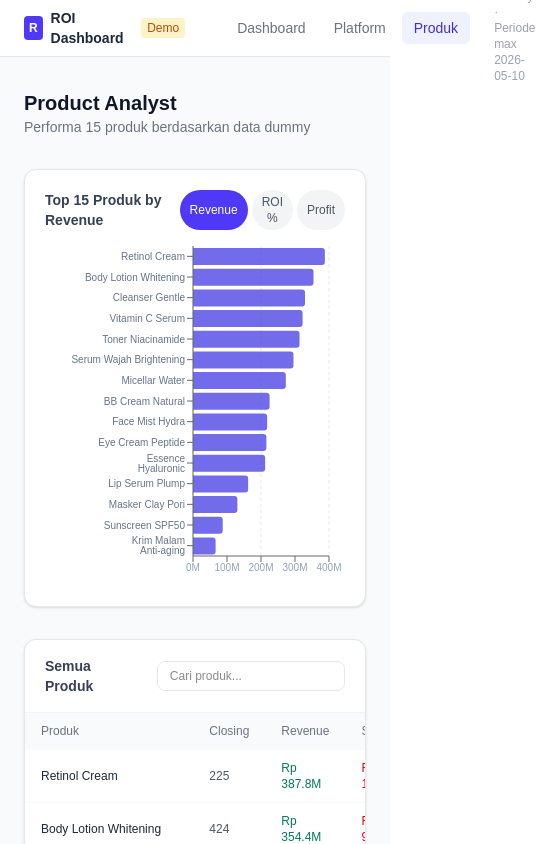
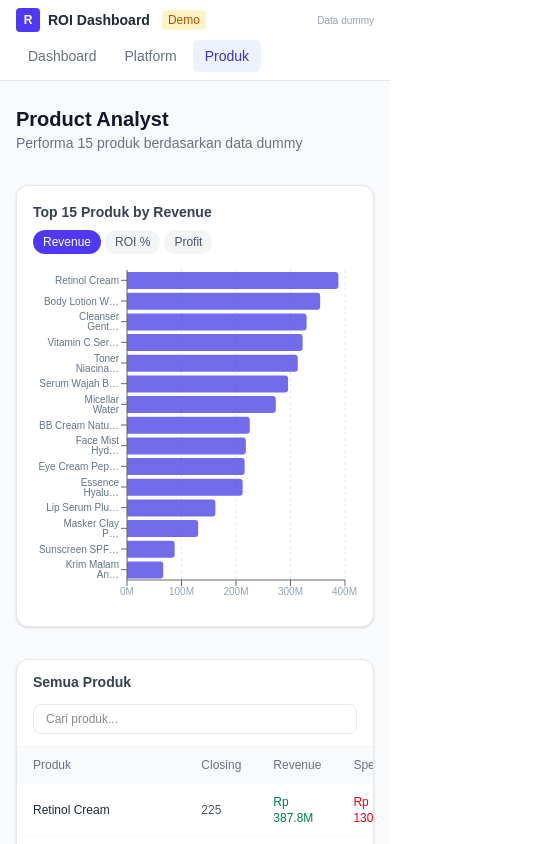
Before and after one commit to ipul9/portfolio-ipul, a Next.js app in the folder apps/web/: page /roi/product in a window 390 px wide. Shown: the top 844 px of the page, 536 px wide, since content can reach past the window. Built offline with nearby package versions, Linux system fonts and the light colour scheme.

Commit message:
fix(roi): mobile responsive — RoiNav stacked layout, KpiCard delta wrap, product YAxis narrowed, paddings reduced

```diff
--- a/apps/web/app/roi/layout.tsx
+++ b/apps/web/app/roi/layout.tsx
@@ -6,7 +6,7 @@ export default function RoiLayout({ children }: { children: React.ReactNode }) {
   return (
     <div className="min-h-screen bg-slate-50">
       <RoiNav />
-      <div className="mx-auto max-w-7xl px-6 py-8">{children}</div>
+      <div className="mx-auto max-w-7xl px-4 py-6 sm:px-6 sm:py-8">{children}</div>
     </div>
   );
 }
--- a/apps/web/app/roi/page.tsx
+++ b/apps/web/app/roi/page.tsx
@@ -61,7 +61,7 @@ export default function RoiPage() {
       {/* Charts row */}
       <div className="grid grid-cols-1 gap-6 lg:grid-cols-3">
         {/* Trend chart */}
-        <div className="lg:col-span-2 rounded-xl border border-gray-200 bg-white p-5 shadow-sm">
+        <div className="lg:col-span-2 rounded-xl border border-gray-200 bg-white p-4 shadow-sm sm:p-5">
           <h2 className="mb-4 text-sm font-semibold text-gray-700">Tren Harian — Revenue & Spending</h2>
           <ResponsiveContainer width="100%" height={260}>
             <ComposedChart data={curr} margin={{ top: 4, right: 8, bottom: 0, left: 0 }}>
@@ -88,7 +88,7 @@ export default function RoiPage() {
         </div>
 
         {/* Pie chart */}
-        <div className="rounded-xl border border-gray-200 bg-white p-5 shadow-sm">
+        <div className="rounded-xl border border-gray-200 bg-white p-4 shadow-sm sm:p-5">
           <h2 className="mb-4 text-sm font-semibold text-gray-700">Spending per Platform</h2>
           <ResponsiveContainer width="100%" height={200}>
             <PieChart>
--- a/apps/web/app/roi/platform/page.tsx
+++ b/apps/web/app/roi/platform/page.tsx
@@ -55,7 +55,7 @@ export default function PlatformPage() {
       {/* Charts */}
       <div className="grid grid-cols-1 gap-6 lg:grid-cols-2">
         {/* Spending vs Profit per platform */}
-        <div className="rounded-xl border border-gray-200 bg-white p-5 shadow-sm">
+        <div className="rounded-xl border border-gray-200 bg-white p-4 shadow-sm sm:p-5">
           <h2 className="mb-4 text-sm font-semibold text-gray-700">Spending vs Adv Profit per Platform</h2>
           <ResponsiveContainer width="100%" height={240}>
             <BarChart data={BY_PLATFORM} layout="vertical" margin={{ left: 12, right: 12 }}>
@@ -73,7 +73,7 @@ export default function PlatformPage() {
         </div>
 
         {/* Spending & ROI trend */}
-        <div className="rounded-xl border border-gray-200 bg-white p-5 shadow-sm">
+        <div className="rounded-xl border border-gray-200 bg-white p-4 shadow-sm sm:p-5">
           <h2 className="mb-4 text-sm font-semibold text-gray-700">Tren Spending & ROI Harian</h2>
           <ResponsiveContainer width="100%" height={240}>
             <ComposedChart data={curr} margin={{ top: 4, right: 8, bottom: 0, left: 0 }}>
--- a/apps/web/app/roi/product/page.tsx
+++ b/apps/web/app/roi/product/page.tsx
@@ -21,10 +21,10 @@ export default function ProductPage() {
       </div>
 
       {/* Top 15 bar chart */}
-      <div className="rounded-xl border border-gray-200 bg-white p-5 shadow-sm">
-        <div className="mb-4 flex items-center justify-between">
+      <div className="rounded-xl border border-gray-200 bg-white p-4 shadow-sm sm:p-5">
+        <div className="mb-4 flex flex-col gap-2 sm:flex-row sm:items-center sm:justify-between">
           <h2 className="text-sm font-semibold text-gray-700">Top 15 Produk by Revenue</h2>
-          <div className="flex gap-1">
+          <div className="flex flex-wrap gap-1">
             {(["revenue", "roi_pct", "advertising_profit"] as const).map((k) => (
               <button key={k} onClick={() => setSortKey(k)}
                 className={`rounded-full px-2.5 py-1 text-xs font-medium transition ${sortKey === k ? "bg-indigo-600 text-white" : "bg-gray-100 text-gray-600 hover:bg-gray-200"}`}>
@@ -34,11 +34,11 @@ export default function ProductPage() {
           </div>
         </div>
         <ResponsiveContainer width="100%" height={340}>
-          <BarChart data={top15} layout="vertical" margin={{ left: 8, right: 16 }}>
+          <BarChart data={top15} layout="vertical" margin={{ left: 4, right: 12 }}>
             <CartesianGrid strokeDasharray="3 3" stroke="#E2E8F0" horizontal={false} />
             <XAxis type="number" tick={{ fontSize: 10, fill: "#94A3B8" }}
               tickFormatter={(v) => sortKey === "roi_pct" ? `${v.toFixed(0)}%` : `${(v / 1_000_000).toFixed(0)}M`} />
-            <YAxis type="category" dataKey="produk" tick={{ fontSize: 10, fill: "#64748B" }} width={140} />
+            <YAxis type="category" dataKey="produk" tick={{ fontSize: 10, fill: "#64748B" }} width={90} tickFormatter={(v: string) => v.length > 14 ? v.slice(0, 13) + "…" : v} />
             <Tooltip
               formatter={((v: unknown) => { const n = Number(v ?? 0); return sortKey === "roi_pct" ? [`${n.toFixed(1)}%`, sortKey] : [`Rp ${(n / 1_000_000).toFixed(1)}M`, sortKey]; }) as never}
               contentStyle={{ fontSize: 12, borderRadius: 8 }}
@@ -54,12 +54,12 @@ export default function ProductPage() {
 
       {/* Product table */}
       <div className="rounded-xl border border-gray-200 bg-white shadow-sm overflow-hidden">
-        <div className="px-5 py-4 border-b border-gray-100 flex items-center justify-between gap-4">
+        <div className="flex flex-col gap-3 border-b border-gray-100 px-4 py-3 sm:flex-row sm:items-center sm:justify-between sm:gap-4 sm:px-5 sm:py-4">
           <h2 className="text-sm font-semibold text-gray-700">Semua Produk</h2>
           <input
             type="text" placeholder="Cari produk..." value={search}
             onChange={(e) => setSearch(e.target.value)}
-            className="rounded-lg border border-gray-200 px-3 py-1.5 text-xs focus:outline-none focus:ring-2 focus:ring-indigo-300 w-48"
+            className="w-full rounded-lg border border-gray-200 px-3 py-1.5 text-xs focus:outline-none focus:ring-2 focus:ring-indigo-300 sm:w-48"
           />
         </div>
         <div className="overflow-x-auto">
--- a/apps/web/components/roi/KpiCard.tsx
+++ b/apps/web/components/roi/KpiCard.tsx
@@ -39,10 +39,10 @@ export default function KpiCard({ label, value, delta, prevValue, accent, invert
   const arrow = delta === 0 ? "→" : delta > 0 ? "▲" : "▼";
 
   return (
-    <div className={`rounded-xl border-l-4 bg-white p-4 shadow-sm text-center ${accentMap[accent]}`}>
-      <p className="text-xs font-medium text-gray-500 uppercase tracking-wide">{label}</p>
-      <p className={`mt-1 text-2xl font-bold ${accentText[accent]}`}>{value}</p>
-      <div className="mt-2 flex items-center justify-center gap-2 text-xs">
+    <div className={`rounded-xl border-l-4 bg-white p-3 shadow-sm text-center sm:p-4 ${accentMap[accent]}`}>
+      <p className="text-[11px] font-medium text-gray-500 uppercase tracking-wide sm:text-xs">{label}</p>
+      <p className={`mt-1 text-xl font-bold sm:text-2xl ${accentText[accent]}`}>{value}</p>
+      <div className="mt-2 flex flex-col items-center gap-0.5 text-[11px] sm:flex-row sm:justify-center sm:gap-2 sm:text-xs">
         <span className={`font-medium ${deltaColor}`}>
           {arrow} {Math.abs(delta).toFixed(1)}%
         </span>
--- a/apps/web/components/roi/RoiNav.tsx
+++ b/apps/web/components/roi/RoiNav.tsx
@@ -13,23 +13,24 @@ export default function RoiNav() {
   const path = usePathname();
   return (
     <header className="sticky top-0 z-10 border-b border-gray-200 bg-white/90 backdrop-blur">
-      <div className="mx-auto max-w-7xl px-6">
-        <div className="flex h-14 items-center gap-6">
-          <div className="flex items-center gap-2 mr-4">
-            <div className="h-6 w-6 rounded bg-indigo-600 flex items-center justify-center">
+      <div className="mx-auto max-w-7xl px-4 sm:px-6">
+        <div className="flex flex-col gap-2 py-2 sm:h-14 sm:flex-row sm:items-center sm:gap-6 sm:py-0">
+          <div className="flex items-center gap-2 sm:mr-4">
+            <div className="h-6 w-6 rounded bg-indigo-600 flex items-center justify-center shrink-0">
               <span className="text-white text-xs font-bold">R</span>
             </div>
             <span className="text-sm font-semibold text-gray-800">ROI Dashboard</span>
             <span className="ml-1 rounded bg-amber-100 px-1.5 py-0.5 text-xs font-medium text-amber-700">Demo</span>
+            <span className="ml-auto text-[10px] text-gray-400 sm:hidden">Data dummy</span>
           </div>
-          <nav className="flex gap-1">
+          <nav className="flex gap-1 overflow-x-auto -mx-1 px-1 sm:mx-0 sm:px-0">
             {NAV.map(({ href, label }) => {
               const active = path === href;
               return (
                 <Link
                   key={href}
                   href={href}
-                  className={`rounded-md px-3 py-1.5 text-sm font-medium transition ${
+                  className={`shrink-0 rounded-md px-3 py-1.5 text-sm font-medium transition ${
                     active
                       ? "bg-indigo-50 text-indigo-700"
                       : "text-gray-500 hover:text-gray-800 hover:bg-gray-100"
@@ -40,7 +41,7 @@ export default function RoiNav() {
               );
             })}
           </nav>
-          <div className="ml-auto text-xs text-gray-400">Data: dummy · Periode max 2026-05-10</div>
+          <div className="ml-auto hidden text-xs text-gray-400 sm:block">Data: dummy · Periode max 2026-05-10</div>
         </div>
       </div>
     </header>
```
